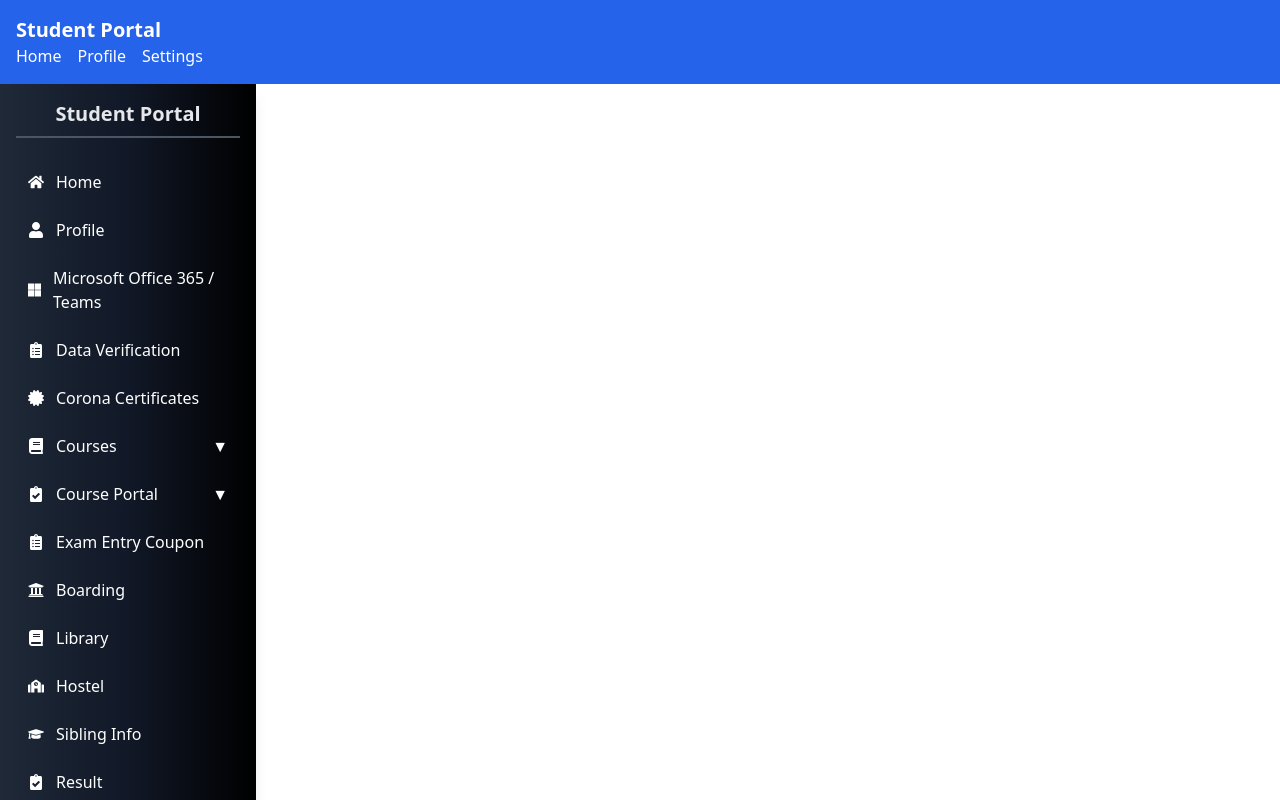
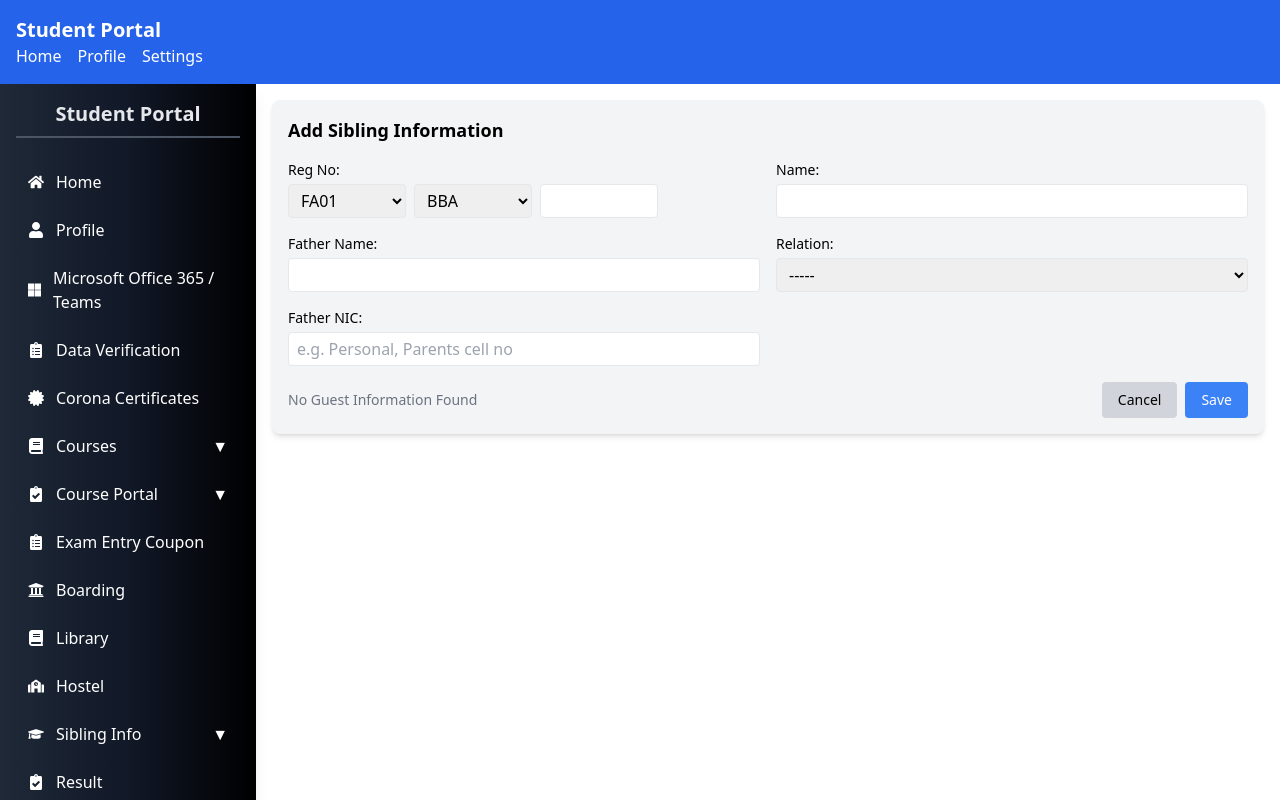
Before and after one commit to AkhlaqAltaf/uni_portal, a React (Vite) app in the folder uni_portal_frontend/: page /sibling-info/add-sibling-info in a window 1280 px wide. Shown: the top 800 px of the page. Built offline with nearby package versions, Linux system fonts and the light colour scheme.

Commit message:
Sibling Info added

```diff
--- a/uni_portal_frontend/src/App.jsx
+++ b/uni_portal_frontend/src/App.jsx
@@ -13,6 +13,7 @@ import QuizAssignmentMarks from "./components/widgets/QuizAssignmentMarks";
 import McqsTestTable from "./components/widgets/McqsTestTable";
 import AssignmentSummary from "./components/widgets/AssignmentSummary";
 import PendingAssignments from "./components/widgets/PendingAssignments";
+import AddSibling from "./components/widgets/AddSiblingInfo";
 const App = () => {
   return (
     <MainLayout>
@@ -37,6 +38,11 @@ const App = () => {
           path="/course-portal/pending-assignments"
           element={<PendingAssignments />}
         />
+
+        <Route
+          path="/sibling-info/add-sibling-info"
+          element={<AddSibling />}
+        />
       </Routes>
     </MainLayout>
   );
--- a/uni_portal_frontend/src/components/Dashboard.jsx
+++ b/uni_portal_frontend/src/components/Dashboard.jsx
@@ -3,21 +3,27 @@ import Profile from './widgets/Profile';
 import Schedule from './widgets/Schedule';
 import Attendance from './widgets/Attendance';
 
-
 const Dashboard = () => {
     return (
         <div className="p-4">
             <h1 className="text-2xl font-bold mb-4">Student Dashboard</h1>
-            <div className="grid  gap-4">
+            <div className="grid gap-4">
+
                 <div className="bg-white shadow-md rounded-lg p-4">
                     <Profile />
                 </div>
-                <div className="bg-white shadow-md rounded-lg p-4">
-                    <Schedule />
-                </div>
 
-                <div className="bg-white shadow-md rounded-lg p-4">
-                    <Attendance />
+
+                <div className="grid grid-cols-2 gap-4">
+
+                    <div className="bg-white shadow-md rounded-lg p-4">
+                        <Schedule />
+                    </div>
+
+
+                    <div className="bg-white shadow-md rounded-lg p-4">
+                        <Attendance />
+                    </div>
                 </div>
             </div>
         </div>
--- a/uni_portal_frontend/src/components/Sidebar.jsx
+++ b/uni_portal_frontend/src/components/Sidebar.jsx
@@ -18,16 +18,22 @@ import {
 
 const Sidebar = () => {
   const [isCoursesDropdownOpen, setCoursesDropdownOpen] = useState(false);
-  const [isCoursePortalDropdownOpen, setCoursePortalDropdownOpen] =
-    useState(false);
+  const [isCoursePortalDropdownOpen, setCoursePortalDropdownOpen] = useState(false);
+  const [isSiblingDropdownOpen, setSiblingDropdownOpen] = useState(false);
 
   const toggleCoursesDropdown = () => {
     setCoursesDropdownOpen(!isCoursesDropdownOpen);
   };
 
+
   const toggleCoursePortalDropdown = () => {
     setCoursePortalDropdownOpen(!isCoursePortalDropdownOpen);
   };
+
+  const toggleSiblingDropdown = () => {
+    setSiblingDropdownOpen(!isSiblingDropdownOpen);
+  };
+
   return (
     <div className="bg-gradient-to-r from-gray-800 via-gray-900 to-black text-white w-64 h-full p-4 shadow-lg">
       <h2 className="text-xl font-extrabold mb-6 text-center text-gray-200 border-b-2 border-gray-600 pb-2">
@@ -201,13 +207,30 @@ const Sidebar = () => {
           </Link>
         </li>
         <li>
-          <Link
-            to="/dashboard"
-            className="flex items-center px-3 py-2 hover:bg-gray-700 rounded-md transition-colors duration-300"
-          >
-            <FaGraduationCap className="mr-3" /> Sibling Info
-          </Link>
+        <button
+            onClick={toggleSiblingDropdown}
+            className="w-full flex items-center px-3 py-2 hover:bg-gray-700 rounded-md transition-colors duration-300 text-left"
+        >
+            <FaGraduationCap className="mr-3" />
+            Sibling Info
+            <span className="ml-auto">
+            {isSiblingDropdownOpen ? "▲" : "▼"}
+            </span>
+        </button>
+        {isSiblingDropdownOpen && (
+            <ul className="ml-6 mt-2 space-y-1">
+            <li>
+                <Link
+                to="/sibling-info/add-sibling-info"
+                className="block px-2 py-1 hover:text-gray-400"
+                >
+                Add Sibling Info
+                </Link>
+            </li>
+            </ul>
+        )}
         </li>
+
         <li>
           <Link
             to="/result"
--- /dev/null
+++ b/uni_portal_frontend/src/components/widgets/AddSiblingInfo.jsx
@@ -0,0 +1,171 @@
+import React, { useState } from 'react';
+
+const AddSiblingInfo = () => {
+    const [formData, setFormData] = useState({
+        regNoNumber: '',
+        regNoPrefix: 'FA01',
+        program: 'BBA',
+        name: '',
+        fatherName: '',
+        relation: '',
+        fatherNIC: '',
+    });
+
+    const regNoPrefixes = ['FA01', 'SP01', 'FA02', 'SP02'];
+    const programs = ['BBA', 'BS(CS)', 'BS(SE)', 'BS(AI)', 'BEE'];
+    const relations = ['Brother', 'Sister', 'Cousin', 'Other'];
+
+    const handleChange = (e) => {
+        const { name, value } = e.target;
+        setFormData((prevState) => ({
+            ...prevState,
+            [name]: value,
+        }));
+    };
+
+    const handleSubmit = (e) => {
+        e.preventDefault();
+        console.log('Form submitted:', formData);
+    };
+
+    const handleCancel = () => {
+        setFormData({
+            regNoNumber: '',
+            regNoPrefix: 'FA01',
+            program: 'BBA',
+            name: '',
+            fatherName: '',
+            relation: '',
+            fatherNIC: '',
+        });
+    };
+
+    return (
+        <div className="p-4 bg-gray-100 rounded-lg shadow-md">
+            <h2 className="text-lg font-semibold mb-4">Add Sibling Information</h2>
+            <form onSubmit={handleSubmit}>
+                <div className="grid grid-cols-2 gap-4">
+
+                    <div>
+                        <label className="block text-sm font-medium mb-1">Reg No:</label>
+                        <div className="flex space-x-2">
+                            <select
+                                name="regNoPrefix"
+                                value={formData.regNoPrefix}
+                                onChange={handleChange}
+                                className="w-1/4 border rounded px-2 py-1"
+                            >
+                                {regNoPrefixes.map((prefix) => (
+                                    <option key={prefix} value={prefix}>
+                                        {prefix}
+                                    </option>
+                                ))}
+                            </select>
+                            <select
+                                name="program"
+                                value={formData.program}
+                                onChange={handleChange}
+                                className="w-1/4 border rounded px-2 py-1"
+                            >
+                                {programs.map((program) => (
+                                    <option key={program} value={program}>
+                                        {program}
+                                    </option>
+                                ))}
+                            </select>
+                            <input
+                                type="text"
+                                name="regNoNumber"
+                                value={formData.regNoNumber}
+                                onChange={handleChange}
+                                className="w-1/4 border rounded px-2 py-1"
+                                required
+                            />
+                        </div>
+                    </div>
+
+
+                    <div>
+                        <label className="block text-sm font-medium mb-1">Name:</label>
+                        <input
+                            type="text"
+                            name="name"
+                            value={formData.name}
+                            onChange={handleChange}
+                            className="w-full border rounded px-2 py-1"
+                            required
+                        />
+                    </div>
+
+
+                    <div>
+                        <label className="block text-sm font-medium mb-1">Father Name:</label>
+                        <input
+                            type="text"
+                            name="fatherName"
+                            value={formData.fatherName}
+                            onChange={handleChange}
+                            className="w-full border rounded px-2 py-1"
+                            required
+                        />
+                    </div>
+
+
+                    <div>
+                        <label className="block text-sm font-medium mb-1">Relation:</label>
+                        <select
+                            name="relation"
+                            value={formData.relation}
+                            onChange={handleChange}
+                            className="w-full border rounded px-2 py-1"
+                            required
+                        >
+                            <option value="">-----</option>
+                            {relations.map((relation) => (
+                                <option key={relation} value={relation}>
+                                    {relation}
+                                </option>
+                            ))}
+                        </select>
+                    </div>
+
+
+                    <div>
+                        <label className="block text-sm font-medium mb-1">Father NIC:</label>
+                        <input
+                            type="text"
+                            name="fatherNIC"
+                            value={formData.fatherNIC}
+                            onChange={handleChange}
+                            placeholder="e.g. Personal, Parents cell no"
+                            className="w-full border rounded px-2 py-1"
+                            required
+                        />
+                    </div>
+                </div>
+
+
+                <div className="flex justify-between items-center mt-4">
+                    <span className="text-sm text-gray-500">No Guest Information Found</span>
+                    <div className="space-x-2">
+                        <button
+                            type="button"
+                            onClick={handleCancel}
+                            className="bg-gray-300 px-4 py-2 rounded text-sm"
+                        >
+                            Cancel
+                        </button>
+                        <button
+                            type="submit"
+                            className="bg-blue-500 text-white px-4 py-2 rounded text-sm"
+                        >
+                            Save
+                        </button>
+                    </div>
+                </div>
+            </form>
+        </div>
+    );
+};
+
+export default AddSiblingInfo;
--- /dev/null
+++ b/uni_portal_frontend/src/pages/SiblingInfo.jsx
@@ -0,0 +1,15 @@
+import React from 'react';
+import AddSiblingInfo from '../components/widgets/AddSiblingInfo';
+
+const SiblingInfo = () => {
+    return (
+        <div className="p-6">
+            <h1 className="text-2xl font-bold mb-6">Sibling Information</h1>
+            <div className="bg-white shadow-md rounded-lg">
+                <AddSiblingInfo />
+            </div>
+        </div>
+    );
+};
+
+export default SiblingInfo;
```
